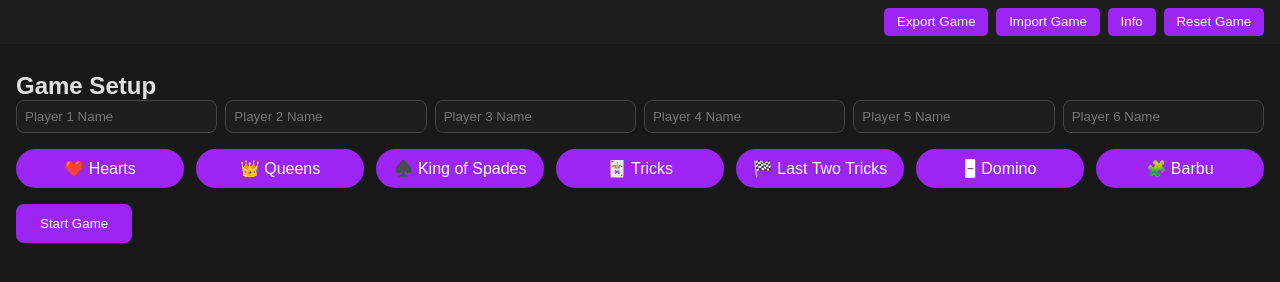
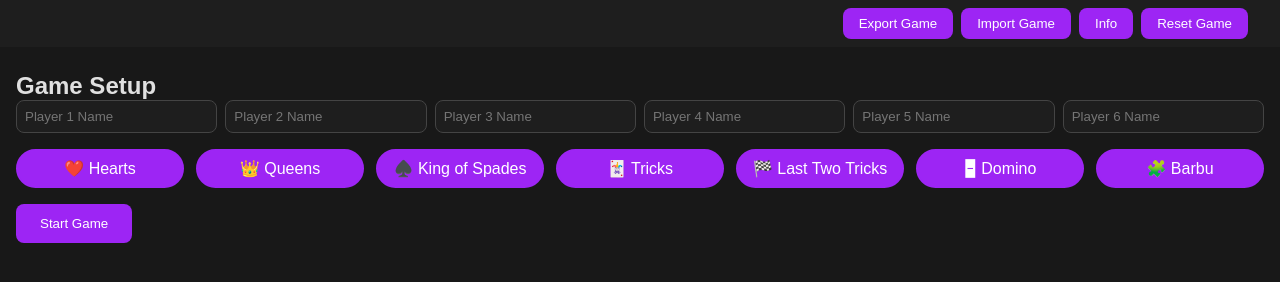
Before and after one commit to nvrionis/Barbu_Score, a plain HTML site: page index.html in a window 1280 px wide. Drawn offline with Linux system fonts and the light colour scheme.

Commit message:
new version

```diff
--- a/index.html
+++ b/index.html
@@ -83,6 +83,14 @@
         <li>Players can choose which contracts to include, but all must select the <strong>same set of contracts</strong>.</li>
       </ul>
       <hr/>
+      <h3>Card Distribution</h3>
+      <ul>
+        <li><strong>3 Players:</strong> 48 cards (16 each; remove all 2s)</li>
+        <li><strong>4 Players:</strong> 52 cards (standard deck)</li>
+        <li><strong>5 Players:</strong> 50 cards (remove 2♣ and 2♦)</li>
+        <li><strong>6 Players:</strong> 48 cards (remove all 2s)</li>
+      </ul>
+
 
       <h3>Contracts (Mini-Games)</h3>
       <p>Barbu is played over <strong>7 distinct contracts</strong>, each with its own rules and scoring system:</p>
--- a/style.css
+++ b/style.css
@@ -78,19 +78,25 @@ header#top-bar {
 }
 
 
+/* ——— Header Controls (Export / Import / Info / Reset) ——— */
 #header-controls {
   display: flex;
-  align-items: center;
+  flex-wrap: wrap;        /* wrap onto new lines on narrow screens */
   gap: 0.5rem;
+  max-width: 100%;
+  overflow-x: auto;       /* allow scrolling if it still overflows */
+  padding: 0 1rem;
 }
 
 #header-controls button {
   background: var(--accent1);
   color: #fff;
   border: none;
-  padding: 0.4rem 0.8rem;
-  border-radius: 0.3rem;
+  padding: 0.5rem 1rem;
+  border-radius: 0.5rem;
   cursor: pointer;
+  flex: 0 1 auto;         /* allow shrinking but don’t stretch */
+  white-space: nowrap;    /* no wrapping inside a button */
   transition: background 0.2s;
 }
 
@@ -98,9 +104,13 @@ header#top-bar {
   background: hsl(275, 90%, 45%);
 }
 
-/* hide the actual file input; it's triggered by the “Import Game” button */
+/* hide the actual file input */
 #header-controls input[type="file"] {
   display: none;
+}
+
+#header-controls button:hover {
+  background: hsl(275, 90%, 45%);
 }
 
 /* ============================= */
```
